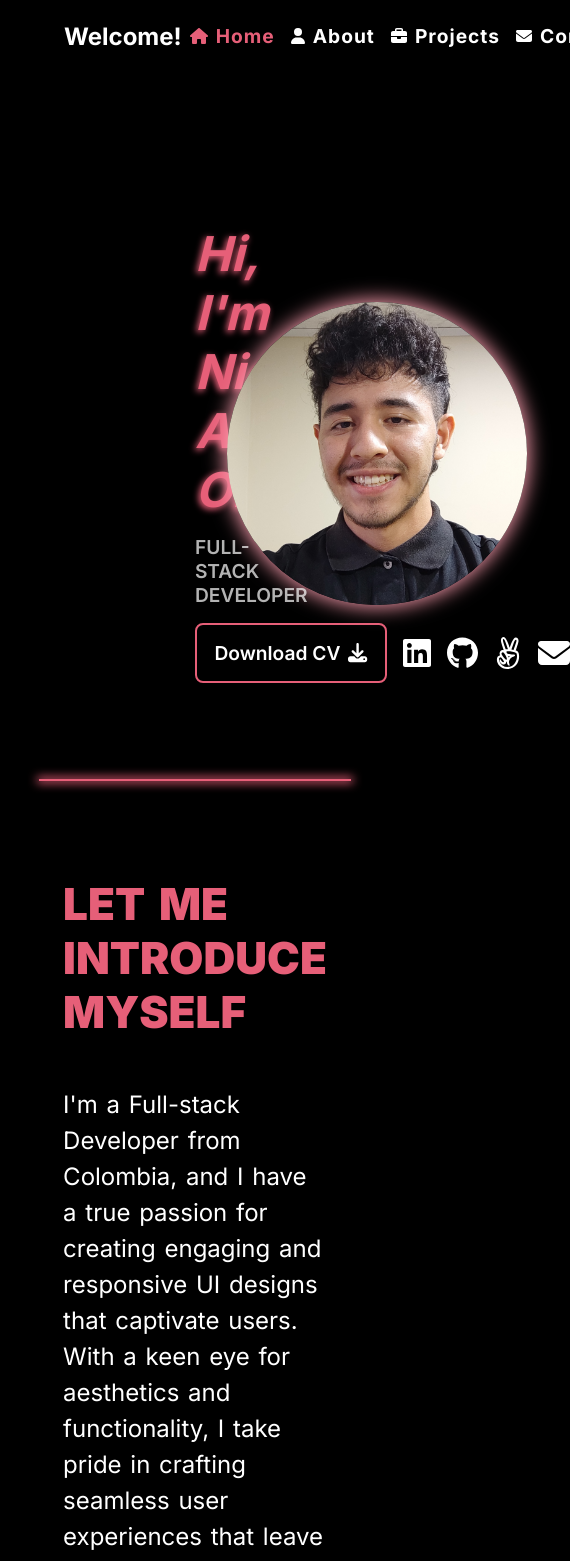
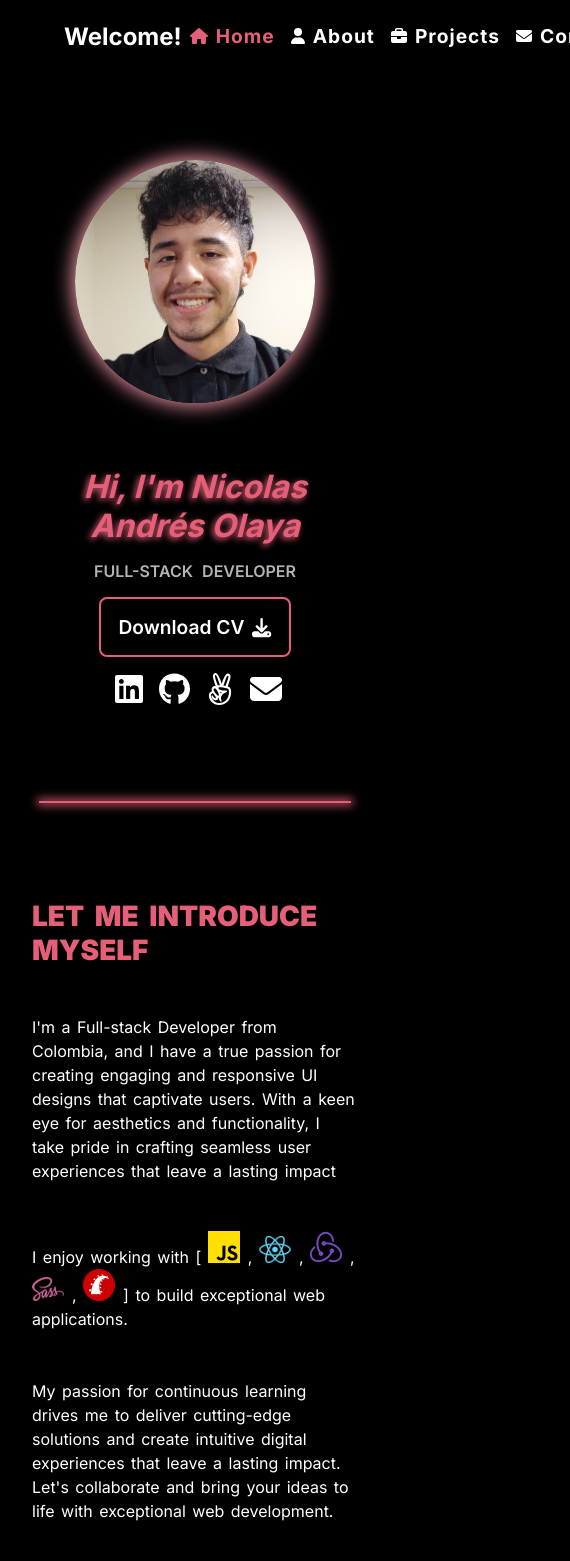
Before and after one commit to NicolasAndrehh/Nicolas-Portfolio, a React (Vite) app: page / in a window 390 px wide. Shown: the top 1561 px of the page, 570 px wide, since content can reach past the window. Built offline with nearby package versions, Linux system fonts and the light colour scheme.

Commit message:
Make home page responsive

```diff
--- a/src/components/home/home.jsx
+++ b/src/components/home/home.jsx
@@ -25,10 +25,12 @@ const skills = [
 const Home = () => (
   <section className="homepage-section">
     <div className="homepage-content">
+      <img src={picture} alt="Nicolas Olaya" className="nicolas-picture display-mobile" />
       <div className="intro-text">
         <h2 className="title">
           Hi, I&apos;m
-          <br />
+          {' '}
+          <br className="display-desktop" />
           <span className="name">
             Nicolas Andrés Olaya
           </span>
@@ -55,7 +57,7 @@ const Home = () => (
           </div>
         </div>
       </div>
-      <img src={picture} alt="Nicolas Olaya" className="nicolas-picture" />
+      <img src={picture} alt="Nicolas Olaya" className="nicolas-picture display-desktop" />
     </div>
     <hr className="separator" />
     <div className="introduction">
--- a/src/components/home/home.scss
+++ b/src/components/home/home.scss
@@ -127,3 +127,92 @@
     }
   }
 }
+
+@media (max-width: 1200px) {
+  .homepage-section {
+    .homepage-content {
+      padding: 4rem 2rem;
+    }
+
+    .introduction {
+      padding: 4rem 2rem;
+    }
+  }
+}
+
+@media (max-width: 845px) {
+  .homepage-section {
+    .homepage-content {
+      flex-direction: column;
+      padding: 4rem 0rem;
+      gap: 4rem;
+
+      .intro-text {
+        text-align: center;
+        align-items: center;
+
+        .group-socials {
+          flex-direction: column;
+        }
+      }
+    }
+
+    .introduction {
+      padding: 4rem 0rem;
+
+      h2 {
+        font-size: 2.5rem;
+      }
+
+      p {
+        font-size: 1.35rem;
+
+        .skill-logo {
+          width: 2rem;
+        }
+      }
+    }
+  }
+
+  .display-desktop {
+    display: none;
+  }
+
+  .display-mobile {
+    display: block;
+  }
+}
+
+@media (max-width: 550px) {
+  main {
+    padding: 4rem 2rem;
+  }
+
+  .homepage-section {
+    .nicolas-picture {
+      width: 15rem;
+    }
+
+    .homepage-content {
+      .intro-text {
+        .title {
+          font-size: 2rem;
+        }
+
+        .subtitle {
+          font-size: 1rem;
+        }
+      }
+    }
+
+    .introduction {
+      h2 {
+        font-size: 1.75rem;
+      }
+
+      p {
+        font-size: 1rem;
+      }
+    }
+  }
+}
```
